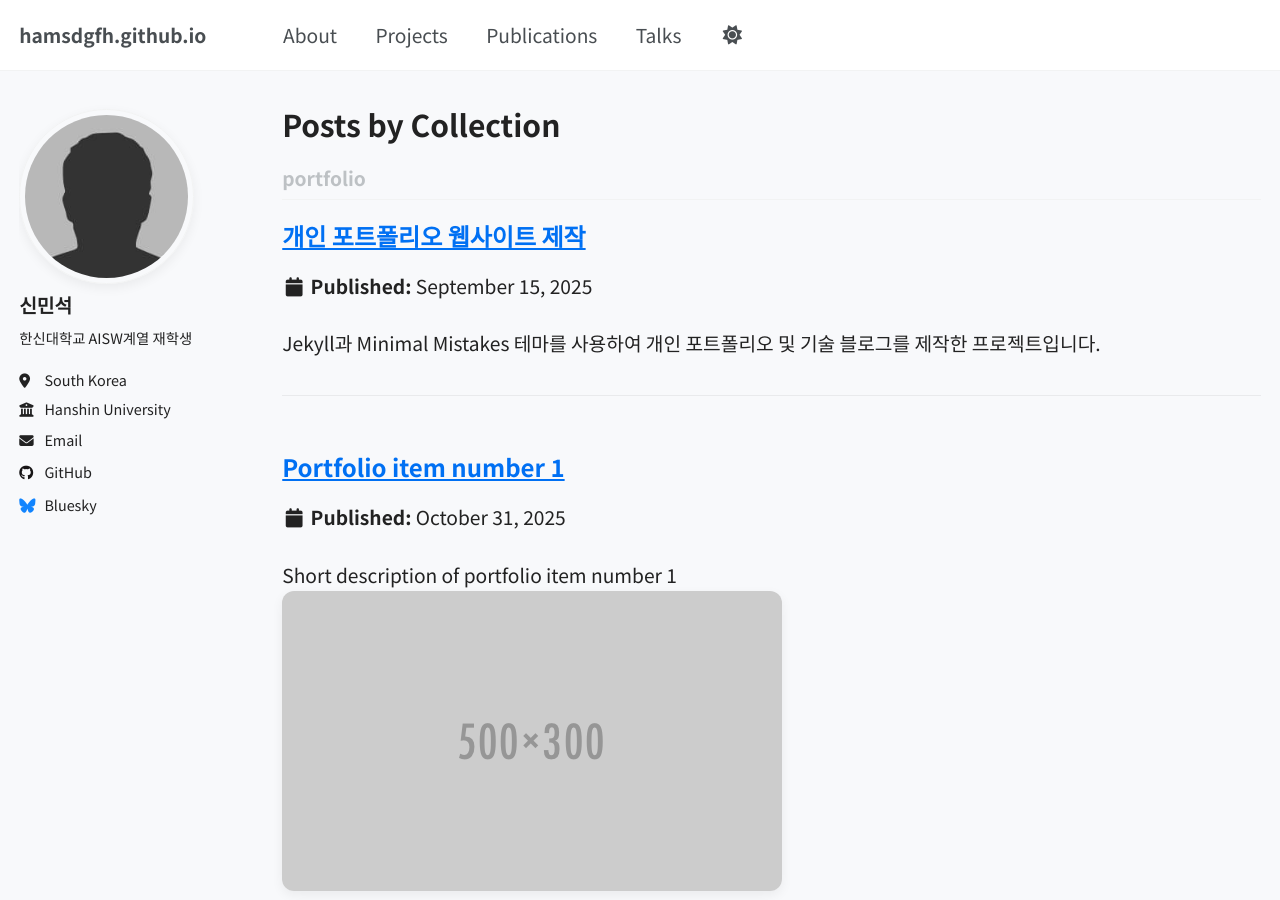
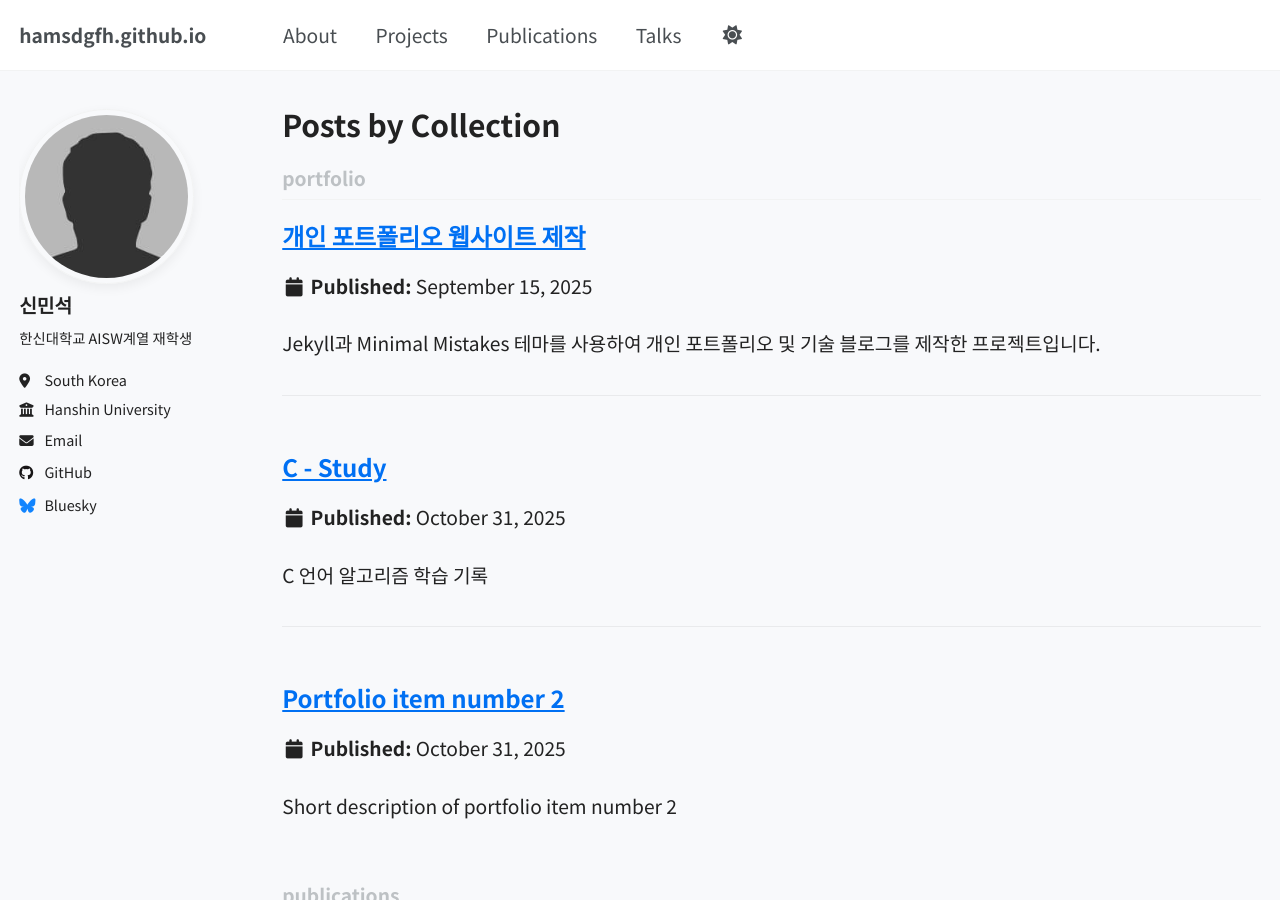
Before and after one commit to hamsdgfh/hamsdgfh.github.io, a Jekyll site: the page built from _pages/collection-archive.html, in a window 1280 px wide and 900 px high. Built offline with Jekyll 4.4.1, drawn with Linux system fonts in a browser that asks for light colours; a script that is not in the unit is left out.

Commit message:
Update portfolio-1.md

```diff
--- a/_portfolio/portfolio-1.md
+++ b/_portfolio/portfolio-1.md
@@ -1,6 +1,6 @@
 ---
-title: "Portfolio item number 1"
-excerpt: "Short description of portfolio item number 1<br/><img src='/images/500x300.png'>"
+title: "C - Study"
+excerpt: "C 언어 알고리즘 학습 기록"
 collection: portfolio
 ---
 
```
